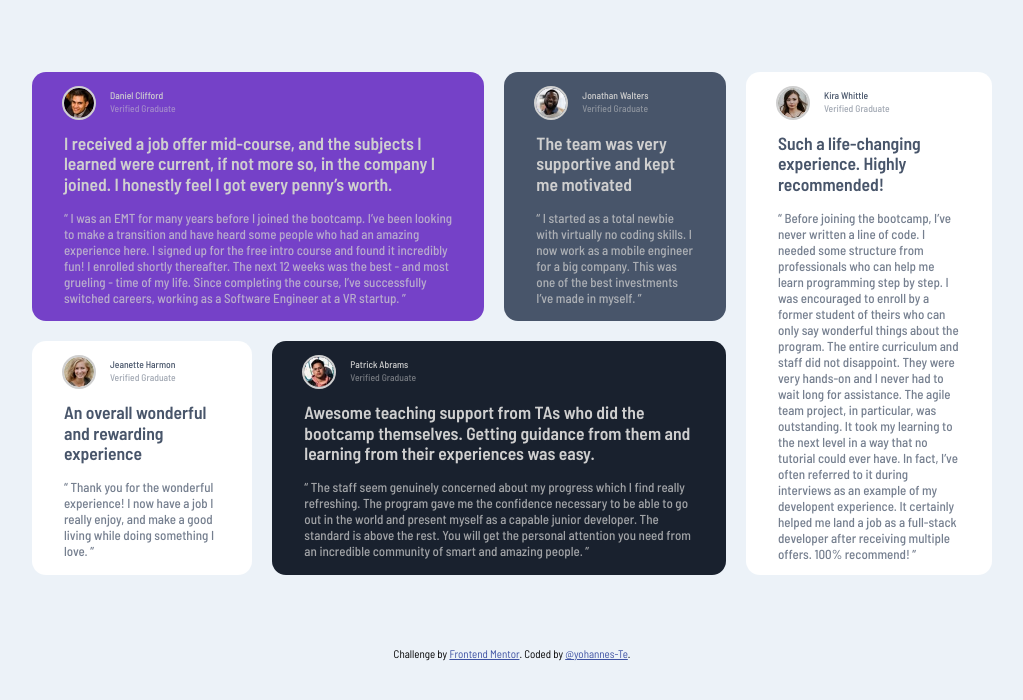
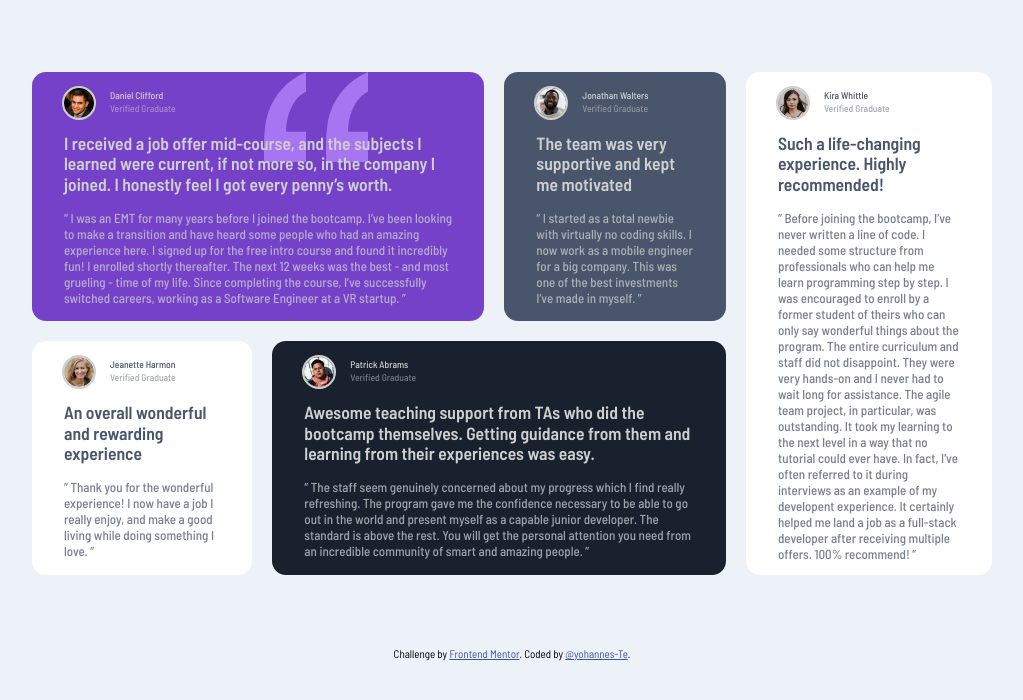
Before and after one commit to yohannes-Te/testimonials-grid-section-main, a plain HTML site: page testimonials-grid-section-main/index.html in a window 1280 px wide. Shown: the whole page, without its empty margins (128-1151 px from the left). Drawn offline with Linux system fonts and the light colour scheme.

Commit message:
adding svg

```diff
--- a/testimonials-grid-section-main/index.html
+++ b/testimonials-grid-section-main/index.html
@@ -23,6 +23,13 @@
             <h3>Daniel Clifford</h3>
             <p>Verified Graduate</p>
           </div>
+          <svg xmlns="http://www.w3.org/2000/svg">
+            <path
+              d="M104 102V59.727H84.114c0-5.871.689-11.182 2.068-15.933 1.379-4.75 3.42-9.287 6.125-13.61C95.01 25.86 98.909 22.257 104 19.375V0c-9.758 4.27-17.712 9.874-23.864 16.813-6.151 6.939-10.712 14.545-13.681 22.818C63.485 47.904 62 59.941 62 75.74V102h42zm-62 0V59.727H22.114c0-5.871.689-11.182 2.068-15.933 1.379-4.75 3.42-9.287 6.125-13.61C33.01 25.86 36.909 22.257 42 19.375V0c-9.652 4.27-17.58 9.874-23.784 16.813C12.01 23.752 7.424 31.358 4.455 39.631 1.485 47.904 0 59.941 0 75.74V102h42z"
+              fill="#A775F1"
+              fill-rule="nonzero"
+            />
+          </svg>
         </div>
         <div class="discription">
           <h2>
--- a/testimonials-grid-section-main/style.css
+++ b/testimonials-grid-section-main/style.css
@@ -50,12 +50,12 @@ body {
 
 svg {
   width:104px;
-  height:102px;
+  height:130px;
   margin: 0;
   padding: 0;
-  position: relative;
-  /* right: -14.3rem;
-  top: 10rem; */
+  position: absolute;
+  right: 2.8rem;
+  top: 3.5rem;
 }
 
 .profile img {
@@ -175,6 +175,13 @@ svg {
     font-size: 0.6rem;
   }
 
+svg{
+  width: 104px;
+  height: 90px;
+  right: 49rem;
+  top: 4.5rem;
+}
+
   .discription h2 {
     font-size: 1.1rem;
     line-height: 1.3rem;
```
